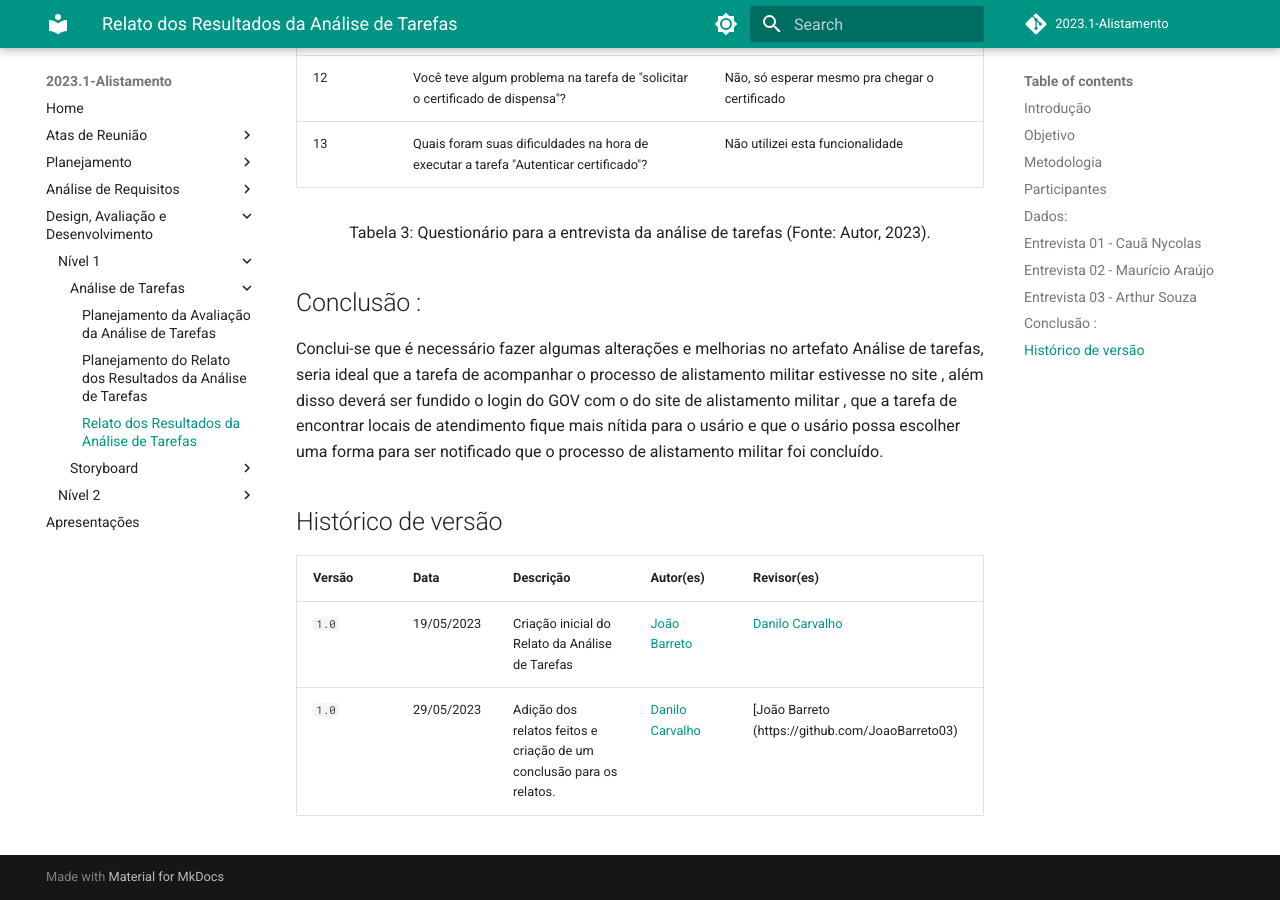
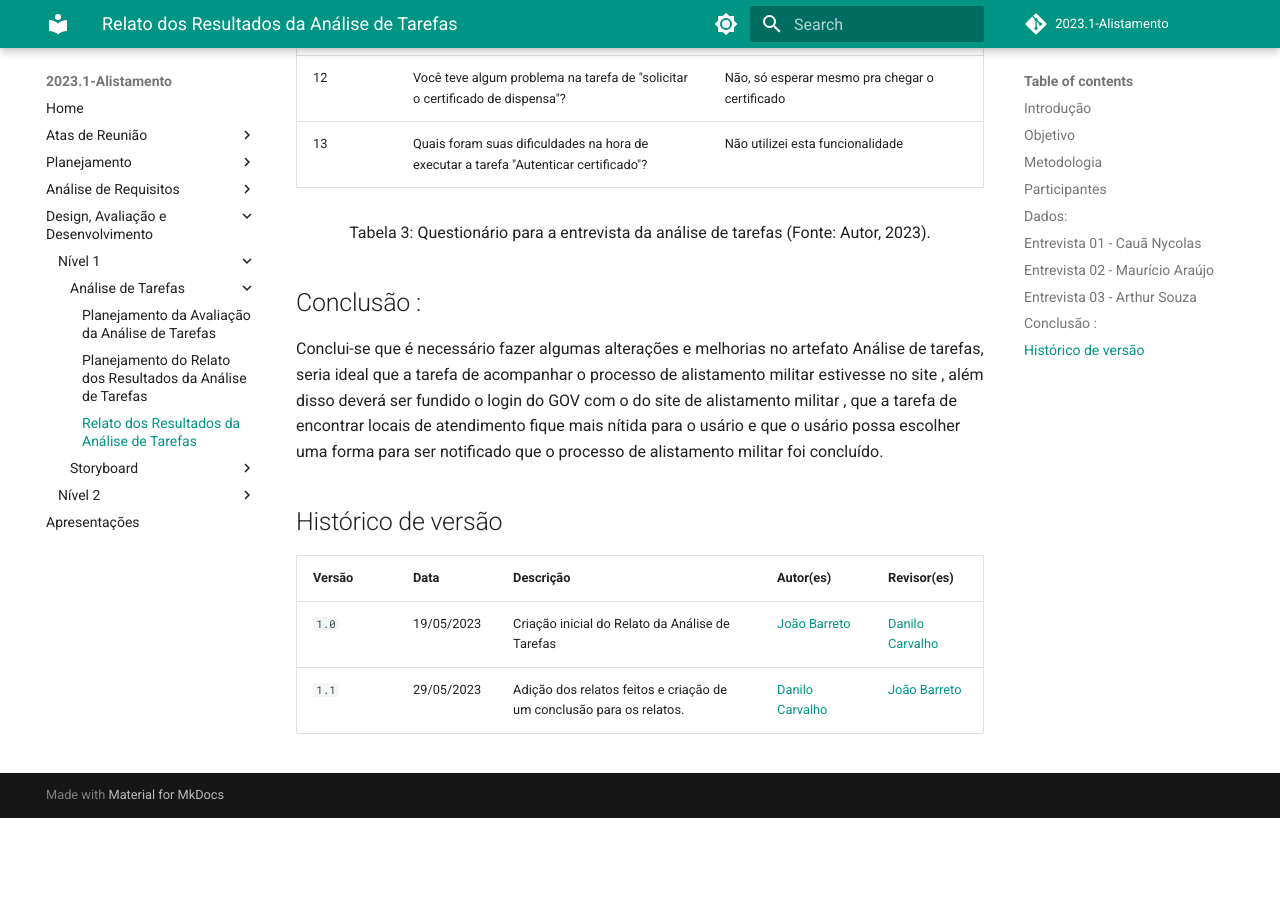
Before and after one commit to Interacao-Humano-Computador/2023.1-Alistamento, an MkDocs documentation site: the page built from docs/design_avaliacao_desenvolvimento/nivel1/analise_tarefas/relato_resultados.md, in a window 1280 px wide and 900 px high, scrolled down 4236 px. Built offline with MkDocs 1.6.1 and Material for MkDocs 9.7.7, drawn with Linux system fonts in a browser that asks for light colours; comment, search, counter and statistics services are not loaded; after the commit the page ends 5054 px from its top, so only the background shows below that.

Commit message:
Update relato_resultados.md
Correção de bugs

```diff
--- a/docs/design_avaliacao_desenvolvimento/nivel1/analise_tarefas/relato_resultados.md
+++ b/docs/design_avaliacao_desenvolvimento/nivel1/analise_tarefas/relato_resultados.md
@@ -95,4 +95,4 @@ Conclui-se que é necessário fazer algumas alterações e melhorias no artefato
 | Versão | Data | Descrição | Autor(es) | Revisor(es) |
 | --- | --- | --- | --- | --- |
 |  `1.0`   | 19/05/2023 | Criação inicial do Relato da Análise de Tarefas | [João Barreto](https://github.com/JoaoBarreto03) | [Danilo Carvalho](https://github.com/Danilo-Carvalho-Antunes) |
-|  `1.0`   | 29/05/2023 | Adição dos relatos feitos e criação de um conclusão para os relatos. | [Danilo Carvalho](https://github.com/Danilo-Carvalho-Antunes) | [João Barreto (https://github.com/JoaoBarreto03) |
+|  `1.1`   |29/05/2023 | Adição dos relatos feitos e criação de um conclusão para os relatos. | [Danilo Carvalho](https://github.com/Danilo-Carvalho-Antunes) | [João Barreto](ttps://github.com/JoaoBarreto03)|
```
